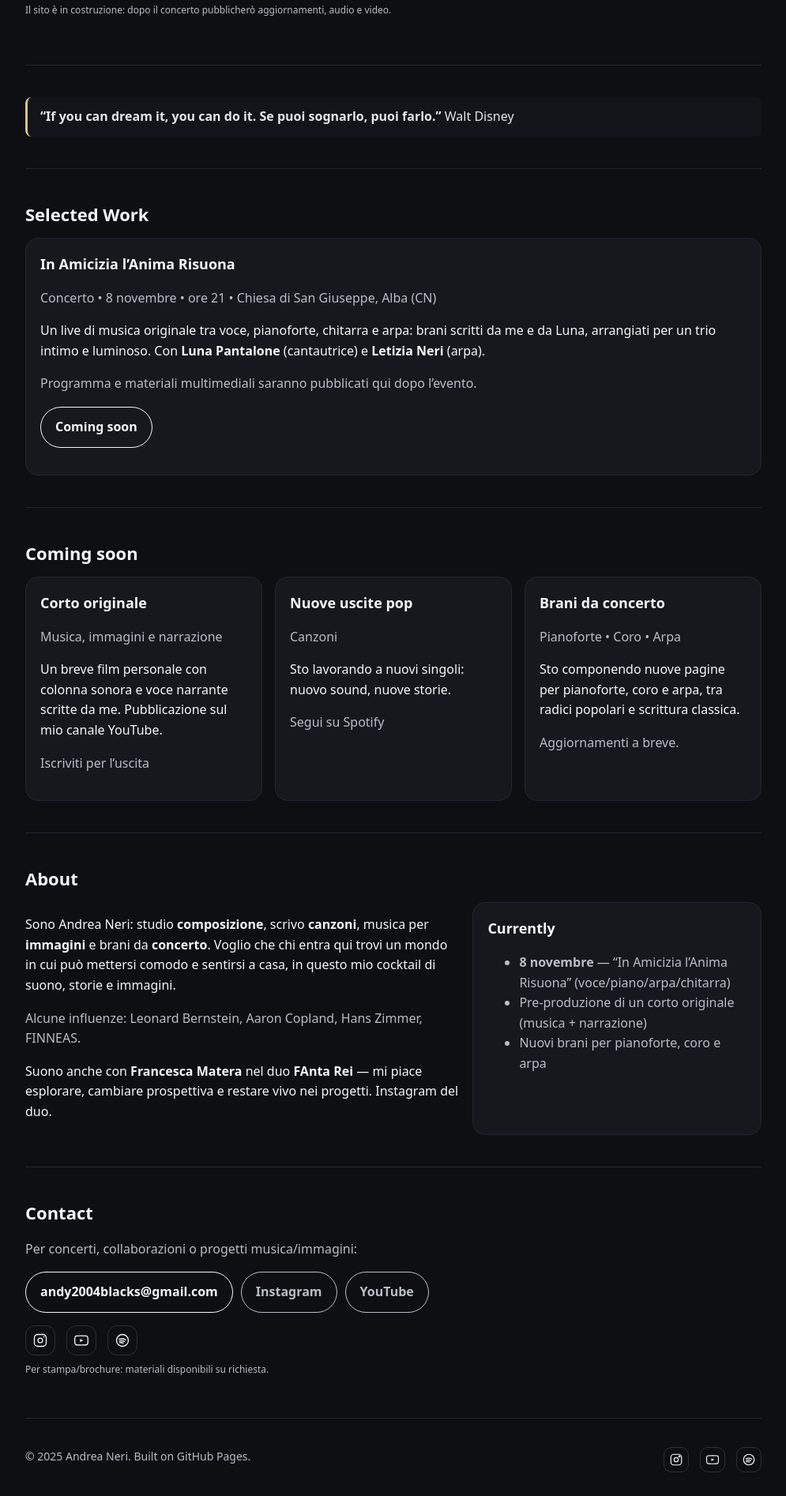
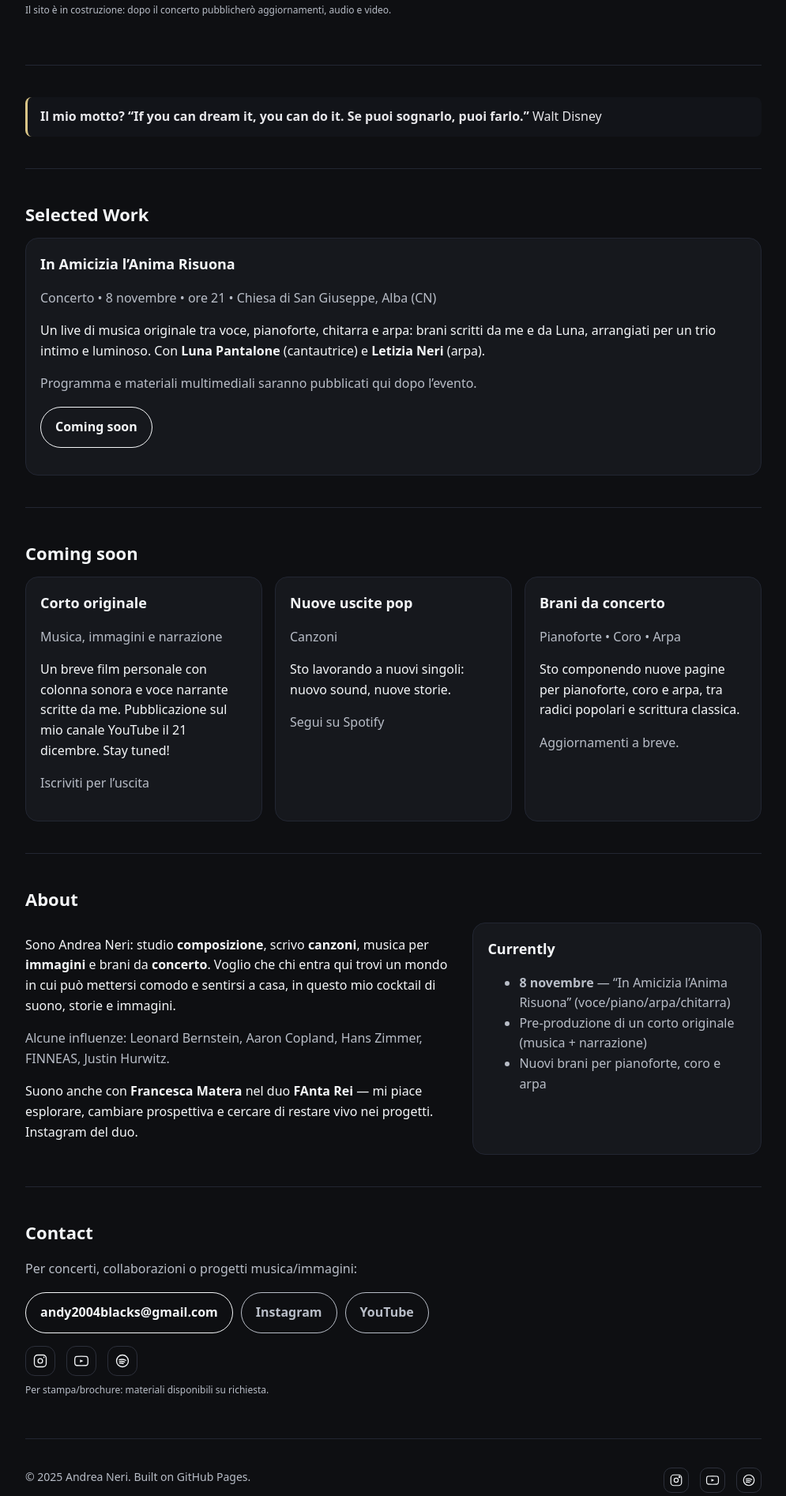
Before and after one commit to andreanerimusic/andreanerimusic.github.io, a plain HTML site: page index.html in a window 1280 px wide. Shown: the part 887-2781 px from the top of the page at 79% size, without its empty margins (142-1137 px from the left). Drawn offline with Linux system fonts and the light colour scheme.

Commit message:
Update index.html

```diff
--- a/index.html
+++ b/index.html
@@ -63,7 +63,7 @@
 <body>
   <div class="wrap">
     <header>
-      <div class="brand">Andrea Neri</div>
+      <div class="brand"> </div>
       <nav class="nav" aria-label="Navigazione principale">
         <a href="#work">Works</a>
         <a href="#about">About</a>
@@ -84,9 +84,8 @@
         <div class="subline">Compositore • Cantautore • Suono e immagine</div>
 
         <p class="lead">
-          Prendo ispirazione da generi diversi, classico, jazz, pop e folk, e scrivo musica cercando i punti d’incontro tra mondi.
+          Ciao! Sono Andrea. Scrivo musica prendendo ispirazione da generi diversi, classico, jazz, pop e folk, e cercando i punti d’incontro tra mondi lontani.
           Oltre alle composizioni, scrivo canzoni. Mi piace creare in più linguaggi e scoprirne le collisioni.
-          Sogno in grande e lavoro per crescere ogni giorno.
         </p>
 
         <img src="Andrea.JPEG" alt="Andrea Neri — compositore e cantautore" class="hero-photo" loading="eager" decoding="async">
@@ -111,7 +110,7 @@
       <!-- QUOTE (puoi cambiare la frase: vedi alternative sotto) -->
       <section>
         <blockquote>
-          <strong>“If you can dream it, you can do it. Se puoi sognarlo, puoi farlo.”</strong> Walt Disney
+          <strong>Il mio motto? “If you can dream it, you can do it. Se puoi sognarlo, puoi farlo.”</strong> Walt Disney
           <!-- Alternative rapide:
           “The simple gifts of life are the hardest to write.” — (in spirito coplandiano)
           “La musica è abbastanza per una vita, ma una vita non è abbastanza per la musica.” — Rachmaninov
@@ -146,7 +145,7 @@
           <article class="card">
             <h3>Corto originale</h3>
             <p class="muted">Musica, immagini e narrazione</p>
-            <p>Un breve film personale con colonna sonora e voce narrante scritte da me. Pubblicazione sul mio canale YouTube.</p>
+            <p>Un breve film personale con colonna sonora e voce narrante scritte da me. Pubblicazione sul mio canale YouTube il 21 dicembre. Stay tuned!</p>
             <p><a href="https://www.youtube.com/@andreanerimusic" class="muted" target="_blank" rel="noopener">Iscriviti per l’uscita</a></p>
           </article>
           <article class="card">
@@ -177,7 +176,7 @@
 
             <!-- INFLUENZE: tienile essenziali; se non le vuoi ora, commenta l'intero <p> -->
             <p class="muted">
-              Alcune influenze: Leonard Bernstein, Aaron Copland, Hans Zimmer, FINNEAS.
+              Alcune influenze: Leonard Bernstein, Aaron Copland, Hans Zimmer, FINNEAS, Justin Hurwitz.
             </p>
             <!-- Per nasconderle subito:
             <p class="muted" style="display:none">...</p>
@@ -185,7 +184,7 @@
 
             <p>
               Suono anche con <strong>Francesca Matera</strong> nel duo <strong>FAnta Rei</strong> — mi piace esplorare,
-              cambiare prospettiva e restare vivo nei progetti.
+              cambiare prospettiva e cercare di restare vivo nei progetti.
               <a href="https://www.instagram.com/fantarei_duo/" target="_blank" rel="noopener">Instagram del duo</a>.
             </p>
           </div>
```
